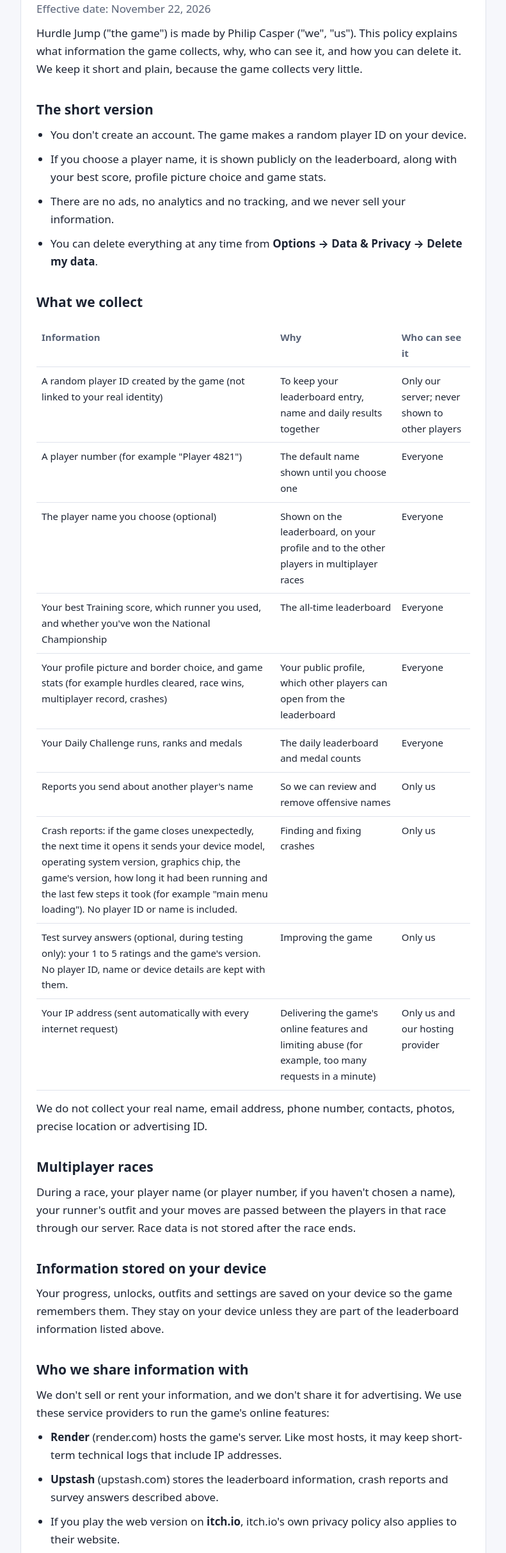
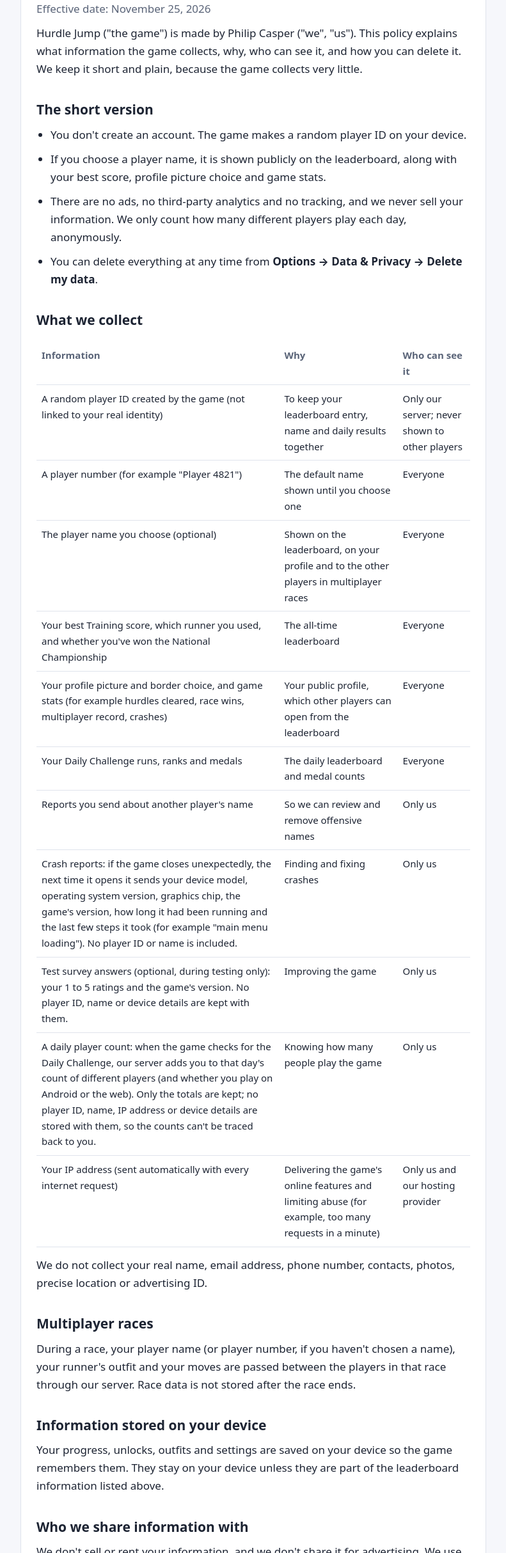
Before and after one commit to PandemicPhil/pandemicphil.github.io, a plain HTML site: page privacy-policy.html in a window 1280 px wide. Shown: the part 101-2529 px from the top of the page at 64% size, without its empty margins (244-1035 px from the left). Drawn offline with Linux system fonts and the light colour scheme.

Commit message:
Add files via upload

```diff
--- a/privacy-policy.html
+++ b/privacy-policy.html
@@ -29,7 +29,7 @@
 <main>
 <div class="card">
 <h1>Hurdle Jump Privacy Policy</h1>
-<p class="muted">Effective date: November 22, 2026</p>
+<p class="muted">Effective date: November 25, 2026</p>
 
 <p>Hurdle Jump ("the game") is made by Philip Casper ("we", "us"). This policy explains what information the game collects, why, who can see it, and how you can delete it. We keep it short and plain, because the game collects very little.</p>
 
@@ -37,7 +37,7 @@
 <ul>
   <li>You don't create an account. The game makes a random player ID on your device.</li>
   <li>If you choose a player name, it is shown publicly on the leaderboard, along with your best score, profile picture choice and game stats.</li>
-  <li>There are no ads, no analytics and no tracking, and we never sell your information.</li>
+  <li>There are no ads, no third-party analytics and no tracking, and we never sell your information. We only count how many different players play each day, anonymously.</li>
   <li>You can delete everything at any time from <strong>Options &rarr; Data &amp; Privacy &rarr; Delete my data</strong>.</li>
 </ul>
 
@@ -54,6 +54,7 @@
   <tr><td>Reports you send about another player's name</td><td>So we can review and remove offensive names</td><td>Only us</td></tr>
   <tr><td>Crash reports: if the game closes unexpectedly, the next time it opens it sends your device model, operating system version, graphics chip, the game's version, how long it had been running and the last few steps it took (for example "main menu loading"). No player ID or name is included.</td><td>Finding and fixing crashes</td><td>Only us</td></tr>
   <tr><td>Test survey answers (optional, during testing only): your 1 to 5 ratings and the game's version. No player ID, name or device details are kept with them.</td><td>Improving the game</td><td>Only us</td></tr>
+  <tr><td>A daily player count: when the game checks for the Daily Challenge, our server adds you to that day's count of different players (and whether you play on Android or the web). Only the totals are kept; no player ID, name, IP address or device details are stored with them, so the counts can't be traced back to you.</td><td>Knowing how many people play the game</td><td>Only us</td></tr>
   <tr><td>Your IP address (sent automatically with every internet request)</td><td>Delivering the game's online features and limiting abuse (for example, too many requests in a minute)</td><td>Only us and our hosting provider</td></tr>
 </table>
 </div>
@@ -69,7 +70,7 @@
 <p>We don't sell or rent your information, and we don't share it for advertising. We use these service providers to run the game's online features:</p>
 <ul>
   <li><strong>Render</strong> (render.com) hosts the game's server. Like most hosts, it may keep short-term technical logs that include IP addresses.</li>
-  <li><strong>Upstash</strong> (upstash.com) stores the leaderboard information, crash reports and survey answers described above.</li>
+  <li><strong>Upstash</strong> (upstash.com) stores the leaderboard information, crash reports, survey answers and daily player counts described above.</li>
   <li>If you play the web version on <strong>itch.io</strong>, itch.io's own privacy policy also applies to their website.</li>
   <li>If the game offers purchases, they are processed by Apple or Google. We never see your payment details.</li>
 </ul>
@@ -81,12 +82,13 @@
   <li>Daily Challenge runs: a few days (the daily leaderboard resets every day).</li>
   <li>Crash reports: only the 200 most recent are kept; older ones are deleted automatically.</li>
   <li>Test survey answers: at most the 500 most recent, and all are deleted when testing ends.</li>
+  <li>Daily player counts: 120 days (the running total since counting began is kept as a single number).</li>
   <li>The short-term record used to limit abuse: about one minute.</li>
   <li>Hosting logs: as kept by our hosting provider, usually a short period.</li>
 </ul>
 
 <h2>Deleting your information</h2>
-<p>In the game, open <strong>Options &rarr; Data &amp; Privacy &rarr; Delete my data</strong>. This deletes your name, scores, stats, profile and daily results from our server and erases everything on your device. It can't be undone. Each device you've played on has its own player ID, so delete on each device you used. Crash reports and survey answers already sent don't include your player ID, so we can't tell which are yours; they're removed as described above.</p>
+<p>In the game, open <strong>Options &rarr; Data &amp; Privacy &rarr; Delete my data</strong>. This deletes your name, scores, stats, profile and daily results from our server and erases everything on your device. It can't be undone. Each device you've played on has its own player ID, so delete on each device you used. Crash reports, survey answers and the daily player counts don't include your player ID, so we can't tell which are yours; they're removed as described above.</p>
 <p>If you can't use the game, email us at <a href="mailto:gamesmadebyphil@gmail.com">gamesmadebyphil@gmail.com</a> and we'll help.</p>
 
 <h2>Names and reports</h2>
```
